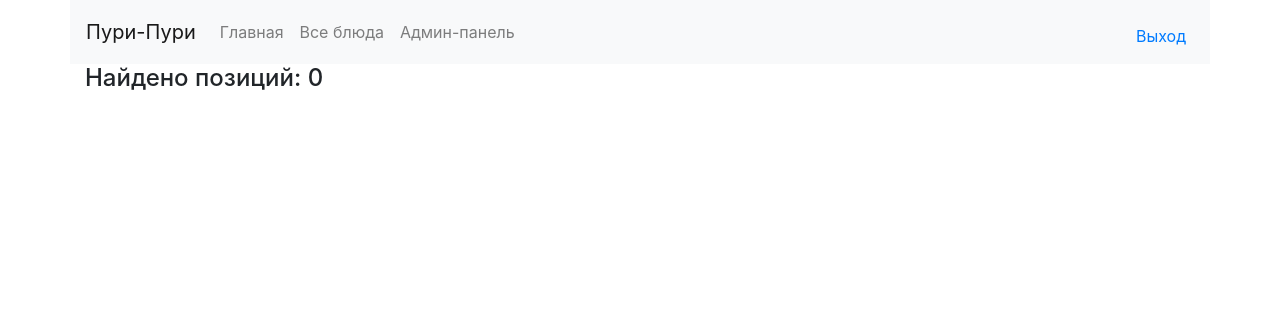
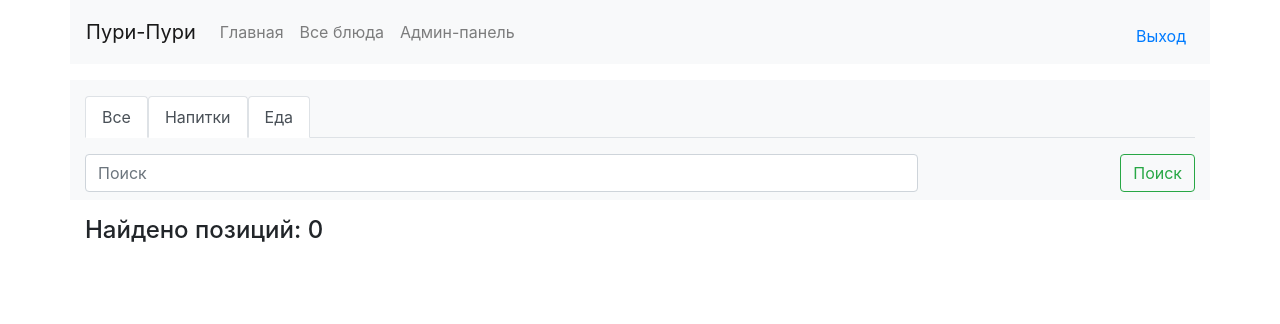
Before and after one commit to dovgalb/Puri_proj, a Django app: page /filter/ in a window 1280 px wide. Shown: the top 324 px of the page. Run offline with Django 4.2, Linux system fonts and the light colour scheme; a user stored in the database is signed in.

Commit message:
изменили верстку поиска в menuitem_list.html

```diff
--- a/puri_project/menu/templates/menu/menuitem_list.html
+++ b/puri_project/menu/templates/menu/menuitem_list.html
@@ -5,6 +5,32 @@
 {% block navbar %}{% include 'includes/navbar.html' %}{% endblock navbar %}
 {% block sidebar %}{% include 'includes/sidebar.html' %}{% endblock sidebar %}
 {% block content %}
+
+<div class="row mt-3 pt-3 mb-3 d-flex flex-column sticky-top bg-light">
+  <div class="col-12 mb-3">
+    <form action="{% url 'filter' %}" method="get">
+      <ul class="nav nav-tabs ">
+        <li class="nav-item">
+          <a class="nav-link active" href="{% url 'all_dishes' %}">Все</a>
+        </li>
+        <li class="nav-item">
+          <a class="nav-link active " aria-current="page" href="{% url 'show_all_bar' %}" >Напитки</a>
+        </li>
+        <li class="nav-item">
+          <a class="nav-link active" href="{% url 'kitchen' %}">Еда</a>
+        </li>
+      </ul>
+    </form>
+  </div>
+  <div class="col col-12 mb-2">
+    <form action="{% url 'search' %}" class="form-inline my-2 my-lg-0 d-flex justify-content-between sticky-top" method="get" >
+      <input class="form-control mr-sm-2 w-75" type="search" placeholder="Поиск" aria-label="Поиск" name='search'>
+      <button class="btn btn-outline-success my-2 my-sm-0" type="submit">Поиск</button>
+    </form>
+  </div>
+</div>
+
+
 <h4 class='text-left'>Найдено позиций: {{object_list.count}}</h4>
   {% for dish in object_list %}
   <div class="card mb-3">
```
Also changed, not shown: other parts of puri_project/menu/templates/menu/menuitem_list.html (+0 -49 lines), puri_project/menu/templates/menu/all_dishes.html (+0 -25 lines), puri_project/menu/migrations/0007_alter_category_options.py (added).
